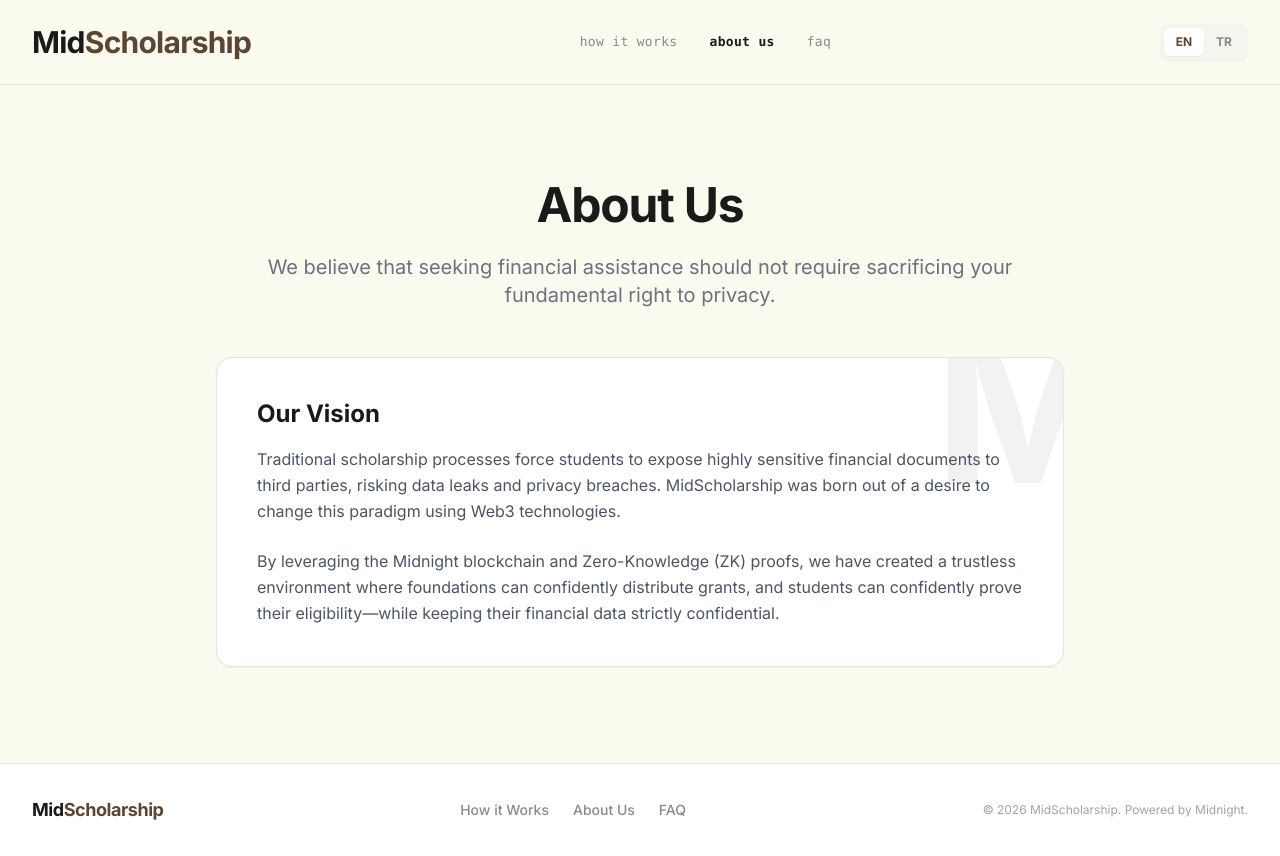
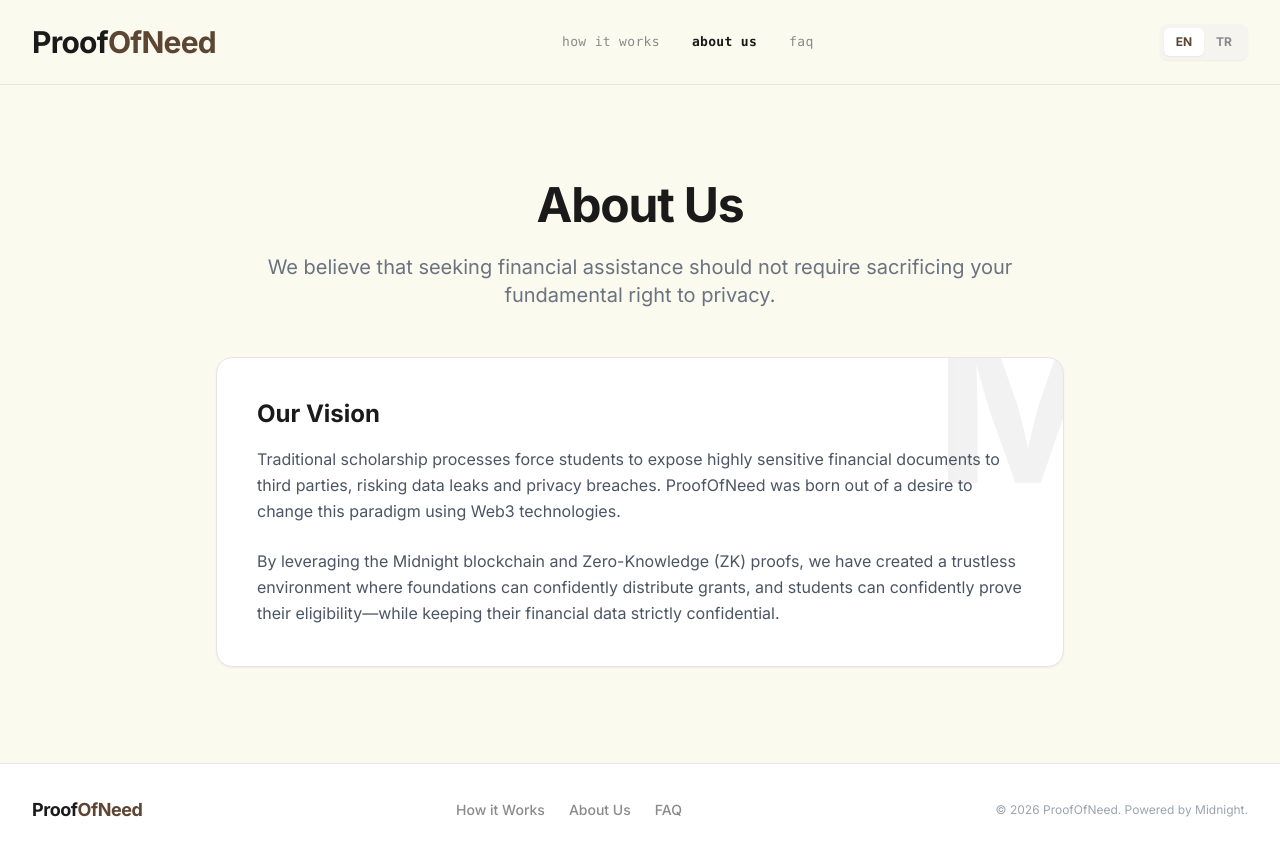
Before and after one commit to themlie/stellarMidnight-ProofOfNeed, a website built with Vite: page frontend/about.html in a window 1280 px wide. Built offline with nearby package versions, Linux system fonts and the light colour scheme; what @midnight-ntwrk/compact-runtime, @midnight-ntwrk/midnight-js-indexer-public-data-provider would draw is missing.

Commit message:
chore(frontend): rename remaining pages to ProofOfNeed

```diff
--- a/frontend/about.html
+++ b/frontend/about.html
@@ -4,7 +4,7 @@
   <meta charset="UTF-8">
   <meta name="viewport" content="width=device-width, initial-scale=1.0">
   <link rel="icon" type="image/svg+xml" href="/favicon.svg">
-  <title>MidScholarship - About Us</title>
+  <title>ProofOfNeed - About Us</title>
   <script src="https://cdn.tailwindcss.com"></script>
   <link href="https://fonts.googleapis.com/css2?family=Inter:wght@400;500;600;700&display=swap" rel="stylesheet">
   <link href="https://fonts.googleapis.com/css2?family=JetBrains+Mono:wght@400;500&display=swap" rel="stylesheet">
@@ -25,7 +25,7 @@
   <!-- Navbar -->
   <header class="w-full border-b border-dim px-8 py-6 flex justify-between items-center bg-[#FAFAEE] sticky top-0 z-50">
     <a href="/" class="flex items-center">
-      <h1 class="font-bold text-3xl tracking-tight text-[#1A1A1A]">Mid<span class="text-brand-brown">Scholarship</span></h1>
+      <h1 class="font-bold text-3xl tracking-tight text-[#1A1A1A]">Proof<span class="text-brand-brown">OfNeed</span></h1>
     </a>
 
     <nav class="flex items-center gap-4 md:gap-8 font-mono text-[11px] md:text-[13px] tracking-wide text-dim">
@@ -54,7 +54,7 @@
       </div>
       <h3 class="font-bold text-2xl mb-4 text-[#1A1A1A] relative z-10">Our Vision</h3>
       <p class="text-gray-600 mb-6 leading-relaxed relative z-10">
-        Traditional scholarship processes force students to expose highly sensitive financial documents to third parties, risking data leaks and privacy breaches. MidScholarship was born out of a desire to change this paradigm using Web3 technologies.
+        Traditional scholarship processes force students to expose highly sensitive financial documents to third parties, risking data leaks and privacy breaches. ProofOfNeed was born out of a desire to change this paradigm using Web3 technologies.
       </p>
       <p class="text-gray-600 leading-relaxed relative z-10">
         By leveraging the Midnight blockchain and Zero-Knowledge (ZK) proofs, we have created a trustless environment where foundations can confidently distribute grants, and students can confidently prove their eligibility—while keeping their financial data strictly confidential.
@@ -72,14 +72,14 @@
   <!-- Footer -->
   <footer class="w-full border-t border-dim px-8 py-8 mt-auto bg-white flex flex-col md:flex-row justify-between items-center z-10 relative">
     <div class="flex items-center gap-2 mb-4 md:mb-0">
-      <h2 class="font-bold text-lg tracking-tight text-[#1A1A1A]">Mid<span class="text-brand-brown">Scholarship</span></h2>
+      <h2 class="font-bold text-lg tracking-tight text-[#1A1A1A]">Proof<span class="text-brand-brown">OfNeed</span></h2>
     </div>
     <div class="flex items-center gap-6 text-sm text-dim font-medium">
       <a href="/how-it-works.html" class="hover:text-[#1A1A1A] transition-colors">How it Works</a>
       <a href="/about.html" class="hover:text-[#1A1A1A] transition-colors">About Us</a>
       <a href="/faq.html" class="hover:text-[#1A1A1A] transition-colors">FAQ</a>
     </div>
-    <p class="text-xs text-gray-400 mt-4 md:mt-0">© 2026 MidScholarship. Powered by Midnight.</p>
+    <p class="text-xs text-gray-400 mt-4 md:mt-0">© 2026 ProofOfNeed. Powered by Midnight.</p>
   </footer>
 
   <script type="module" src="/src/main.ts"></script>
```
Also changed, not shown: frontend/faq.html (+4 -4 lines), frontend/how-it-works.html (+5 -5 lines).
